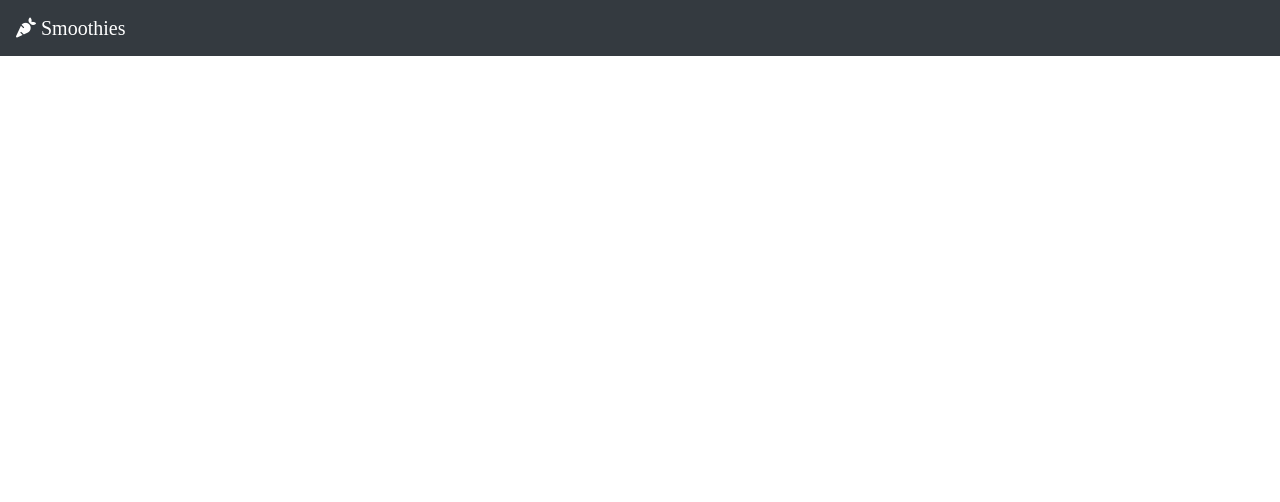
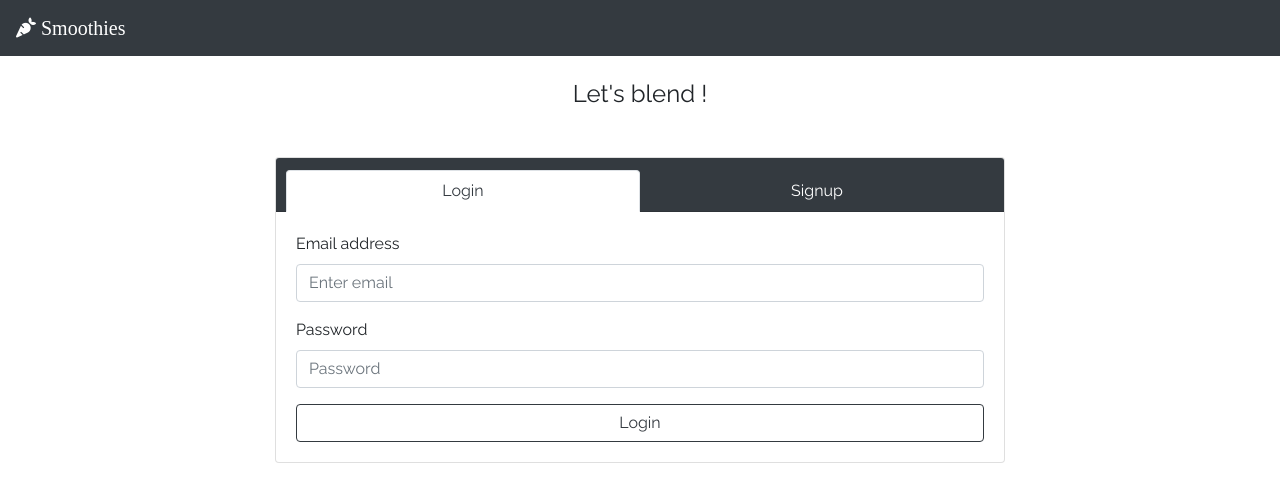
Before and after one commit to kennethsilvere/smoothies, an Angular app: page / in a window 1280 px wide. Shown: the top 502 px of the page. Built offline with nearby package versions, Linux system fonts and the light colour scheme; a web font is replaced by a local one.

Commit message:
Create an auth wrapper component and implement login form UI

```diff
--- a/src/app/app.component.html
+++ b/src/app/app.component.html
@@ -1 +1,14 @@
 <app-header></app-header>
+
+<div class="container">
+  <div class="row">
+    <div class="col-12">
+      <h1 class="h4 text-center p-4">Let's blend !</h1>
+    </div>
+  </div>
+  <div class="row mt-3 justify-content-md-center">
+    <div class="col-12 col-md-8">
+      <app-auth></app-auth>
+    </div>
+  </div>
+</div>
--- a/src/app/app.module.ts
+++ b/src/app/app.module.ts
@@ -3,11 +3,15 @@ import { NgModule } from '@angular/core';
 
 import { AppComponent } from './app.component';
 import { HeaderComponent } from './header/header.component';
+import { AuthComponent } from './auth/auth.component';
+import { LoginComponent } from './auth/login/login.component';
 
 @NgModule({
   declarations: [
     AppComponent,
-    HeaderComponent
+    HeaderComponent,
+    AuthComponent,
+    LoginComponent
   ],
   imports: [
     BrowserModule
--- /dev/null
+++ b/src/app/auth/auth.component.css
@@ -0,0 +1,7 @@
+.card {
+	width: 100%;
+}
+
+.nav-item {
+	width: 50%;
+}
--- /dev/null
+++ b/src/app/auth/auth.component.html
@@ -0,0 +1,21 @@
+<div class="card text-center">
+  <div class="card-header text-white bg-dark ">
+    <ul class="nav nav-tabs card-header-tabs">
+      <li class="nav-item hover-pointer">
+        <a class="nav-link" (click)="openAuthComponent('login')"
+          [ngClass]="{'active text-dark': authComponent === 'login'}">Login</a>
+      </li>
+      <li class="nav-item hover-pointer">
+        <a class="nav-link" (click)="openAuthComponent('signup')"
+          [ngClass]="{'active text-dark': authComponent === 'signup'}">Signup</a>
+      </li>
+    </ul>
+  </div>
+  <div class="card-body">
+    <div class="row">
+      <div class="col-12">
+        <app-login *ngIf="authComponent === 'login'"></app-login>
+      </div>
+    </div>
+  </div>
+</div>
--- /dev/null
+++ b/src/app/auth/auth.component.ts
@@ -0,0 +1,23 @@
+import { Component, OnInit } from '@angular/core';
+
+@Component({
+  selector: 'app-auth',
+  templateUrl: './auth.component.html',
+  styleUrls: ['./auth.component.css']
+})
+export class AuthComponent implements OnInit {
+
+  // Flag to determine which form to show - login or signup
+  authComponent = 'login';
+
+  constructor() { }
+
+  ngOnInit() {
+  }
+
+  // Triggered when either of the tabs are clicked. Sets the flag to either login or signup
+  openAuthComponent(feature) {
+    this.authComponent = feature;
+  }
+
+}
--- /dev/null
+++ b/src/app/auth/login/login.component.html
@@ -0,0 +1,13 @@
+<form class="text-left">
+    <div class="form-group">
+      <label for="email">Email address</label>
+      <input type="email" class="form-control" id="email" placeholder="Enter email">
+    </div>
+
+    <div class="form-group">
+      <label for="password">Password</label>
+      <input type="password" class="form-control" id="password" placeholder="Password">
+    </div>
+
+    <button type="submit" class="btn btn-outline-dark btn-block">Login</button>
+</form>
--- /dev/null
+++ b/src/app/auth/login/login.component.ts
@@ -0,0 +1,15 @@
+import { Component, OnInit } from '@angular/core';
+
+@Component({
+  selector: 'app-login',
+  templateUrl: './login.component.html',
+  styleUrls: ['./login.component.css']
+})
+export class LoginComponent implements OnInit {
+
+  constructor() { }
+
+  ngOnInit() {
+  }
+
+}
--- a/src/app/header/header.component.html
+++ b/src/app/header/header.component.html
@@ -1,5 +1,5 @@
 <nav class="navbar navbar-expand-lg navbar-dark bg-dark">
-    <a class="navbar-brand text-white">
+    <a class="navbar-brand text-white hover-pointer">
       <i class="fas fa-carrot"></i>
       Smoothies
     </a>
--- a/src/styles.css
+++ b/src/styles.css
@@ -9,3 +9,8 @@
 html, body {
   font-family: 'Raleway', sans-serif;
 }
+
+/* Custom class placed here so as to be applied to various elements throughout the app. */
+.hover-pointer:hover {
+	cursor: pointer;
+}
```
Also changed, not shown: src/app/auth/login/login.component.css (added).
